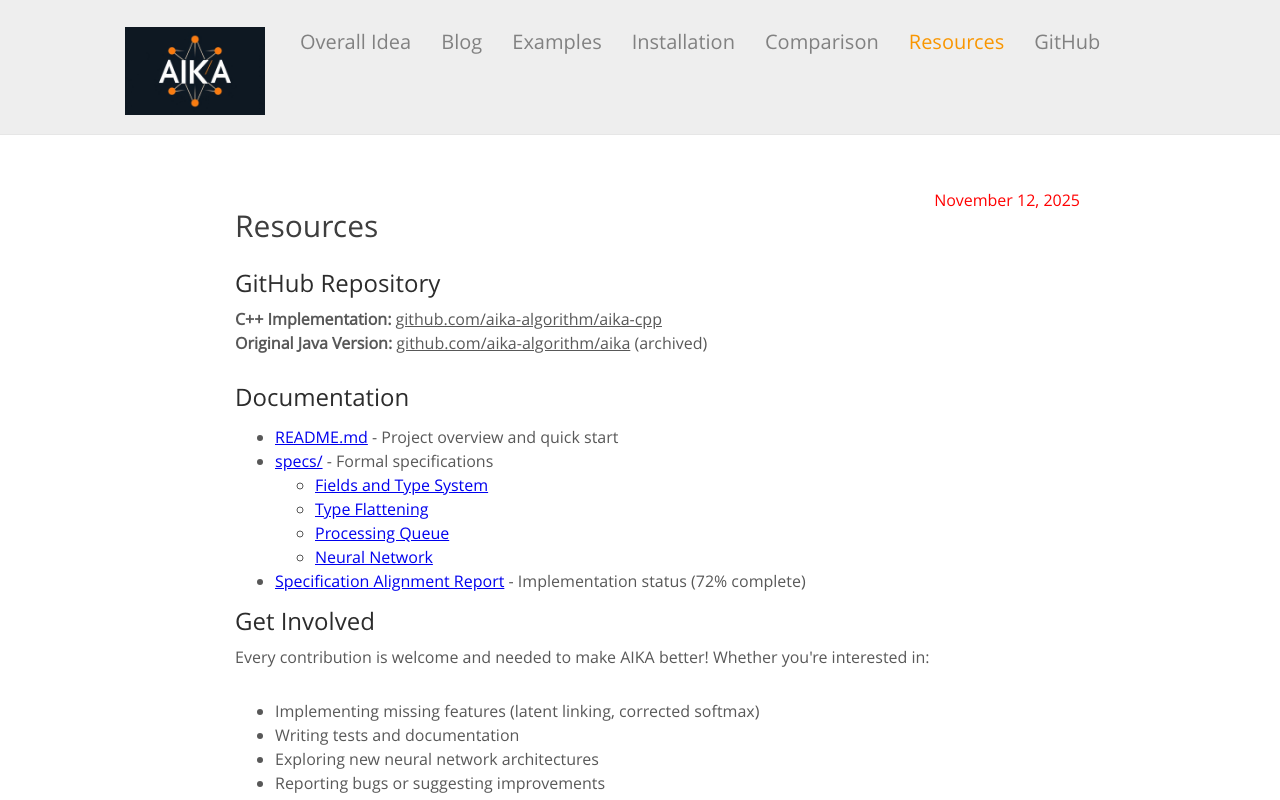
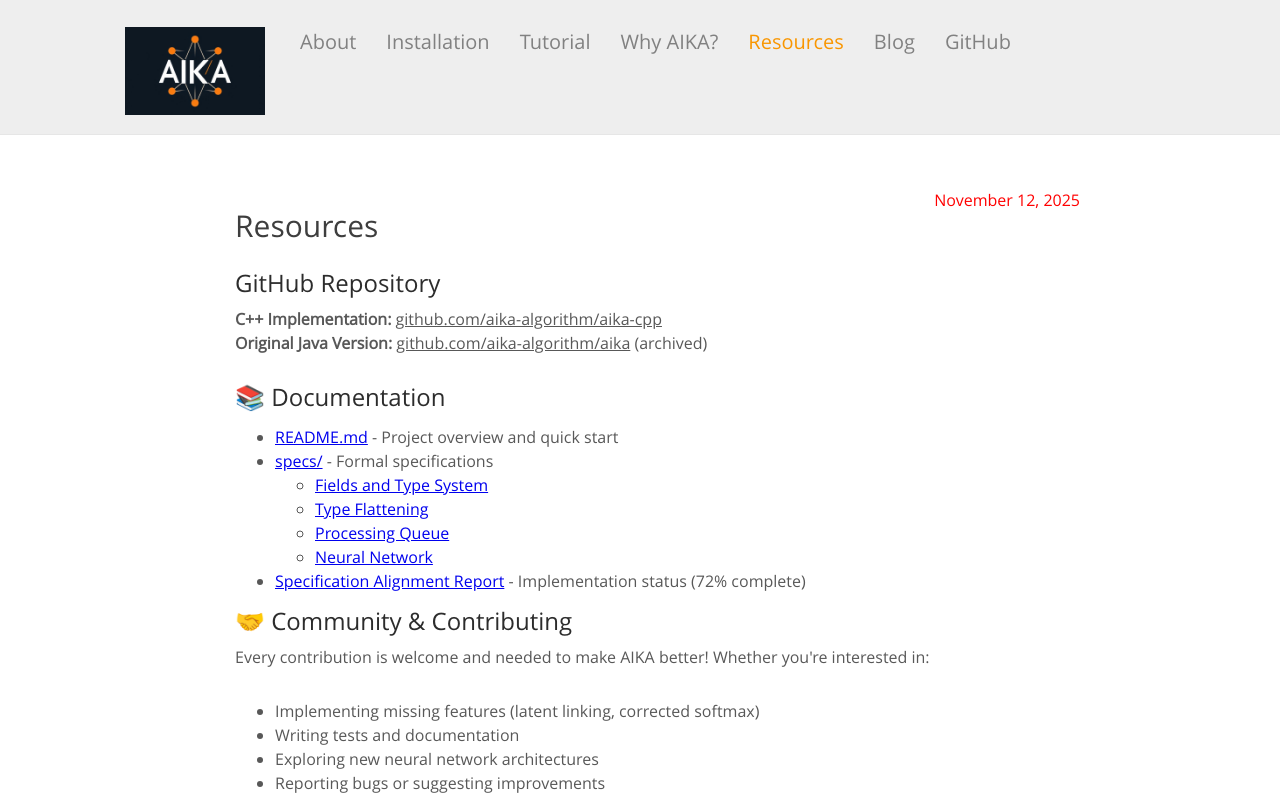
Before and after one commit to aika-algorithm/aika, a plain HTML site: page site/resources.html in a window 1280 px wide. Shown: the top 800 px of the page. Drawn offline with Linux system fonts and the light colour scheme.

Commit message:
Complete website restructuring - all improvements implemented
Final improvements to resources and blog pages:
- Updated navigation on resources.html and blog.html
- Added section icons (📚 Documentation, 🤝 Community & Contributing)
- All 6 pages now follow the improved navigation structure

## Summary of ALL Website Improvements:

**Navigation Reordered** (natural user journey):
About → Installation → Tutorial → Why AIKA? → Resources → Blog

**Navigation Renamed** (clearer labels):
- 'Overall Idea' → 'About'
- 'Examples' → 'Tutorial'
- 'Comparison' → 'Why AIKA?'

**Per-Page Enhancements**:
1. About (index.html):
   - Added prominent CTA buttons (Get Started, View Tutorial)
   - Current status badges (Beta, 72% complete)

2. Installation (installation.html):
   - 'START HERE' badge
   - Estimated time & skill level indicators
   - Enhanced 'Next Steps' with CTA button

3. Tutorial (usage.html):
   - Prerequisites callout box
   - 'What You've Learned' summary
   - Improved CTAs to comparison and resources

4. Why AIKA? (comparison.html):
   - TL;DR summary box
   - 4 detailed real-world use case scenarios
   - 'Not Ideal For' honest expectations section
   - Prominent CTA buttons

5. Resources (resources.html):
   - Section icons for better visual organization
   - Split into Documentation & Community sections

6. Blog (blog.html):
   - Updated navigation

All pages now provide clear user journey, honest expectations,
and effective calls-to-action.

```diff
--- a/site/resources.html
+++ b/site/resources.html
@@ -24,22 +24,22 @@
 		</div>
 		<ul id="navigation">
 			<li>
-				<a href="index.html">Overall Idea</a>
-			</li>
-			<li>
-				<a href="blog.html">Blog</a>
-			</li>
-			<li>
-				<a href="usage.html">Examples</a>
+				<a href="index.html">About</a>
 			</li>
 			<li>
 				<a href="installation.html">Installation</a>
 			</li>
 			<li>
-				<a href="comparison.html">Comparison</a>
+				<a href="usage.html">Tutorial</a>
+			</li>
+			<li>
+				<a href="comparison.html">Why AIKA?</a>
 			</li>
 			<li class="active">
 				<a href="resources.html">Resources</a>
+			</li>
+			<li>
+				<a href="blog.html">Blog</a>
 			</li>
 			<li>
 				<a href="https://github.com/aika-algorithm/aika-cpp">GitHub</a>
@@ -58,7 +58,7 @@
 				<strong>Original Java Version:</strong> <a href="https://github.com/aika-algorithm/aika">github.com/aika-algorithm/aika</a> (archived)
 			</p>
 
-			<h2>Documentation</h2>
+			<h2>📚 Documentation</h2>
 			<ul>
 				<li><a href="https://github.com/aika-algorithm/aika-cpp/blob/main/README.md">README.md</a> - Project overview and quick start</li>
 				<li><a href="https://github.com/aika-algorithm/aika-cpp/tree/main/specs">specs/</a> - Formal specifications
@@ -72,7 +72,7 @@
 				<li><a href="https://github.com/aika-algorithm/aika-cpp/blob/main/SPEC_ALIGNMENT_REPORT.md">Specification Alignment Report</a> - Implementation status (72% complete)</li>
 			</ul>
 
-			<h2>Get Involved</h2>
+			<h2>🤝 Community & Contributing</h2>
 			<p>
 				Every contribution is welcome and needed to make AIKA better! Whether you're interested in:
 			</p>
```
Also changed, not shown: site/blog.html (+8 -8 lines).
